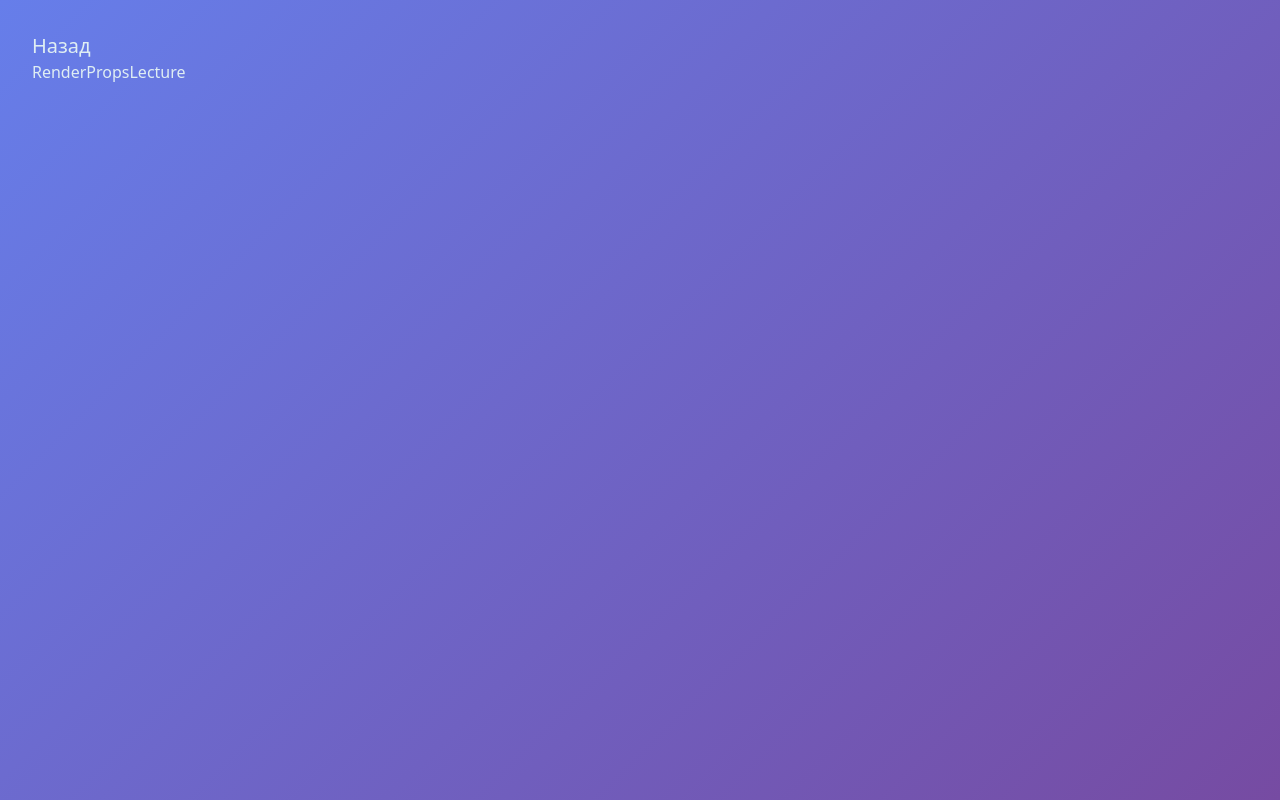
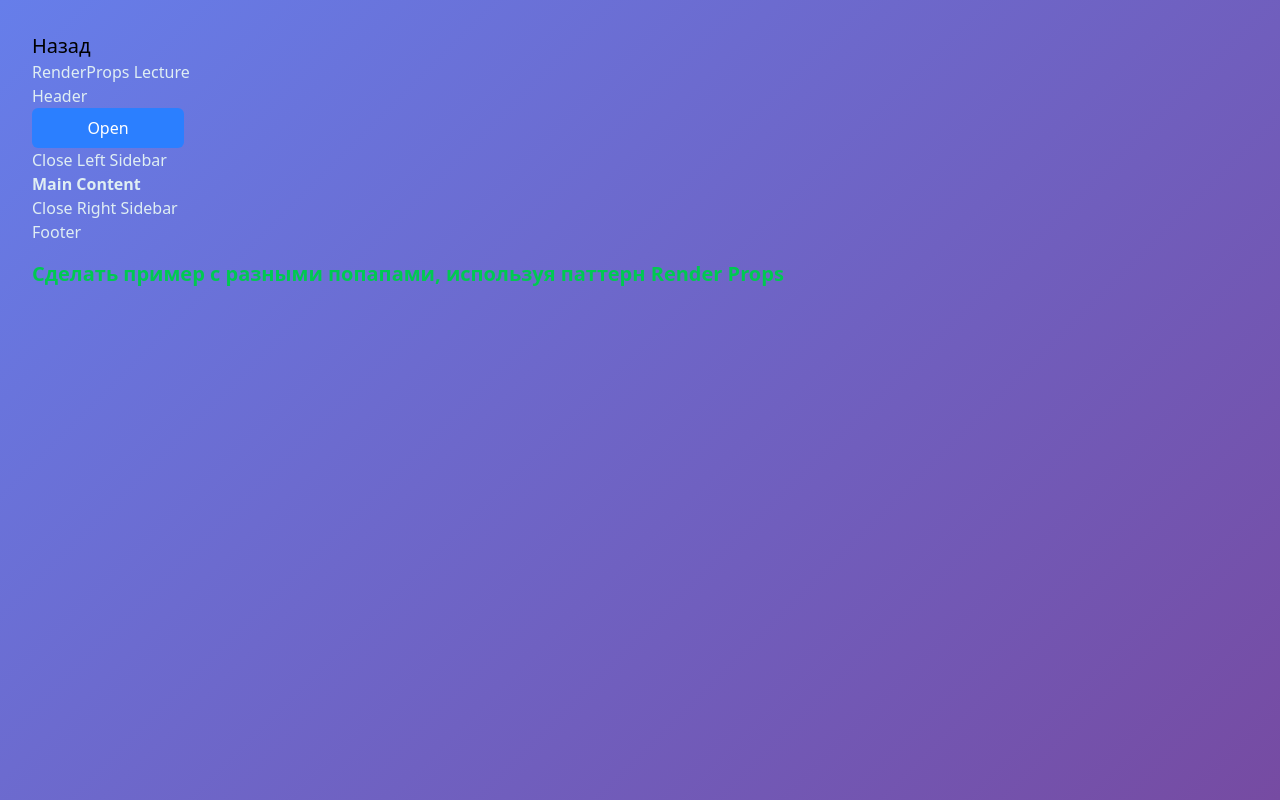
Before and after one commit to nikzalevskii/repetition, a Next.js app: page /lectures/2 in a window 1280 px wide. Built offline with nearby package versions, Linux system fonts and the light colour scheme.

Commit message:
added render-props example

```diff
--- a/src/app/lectures/1/page.tsx
+++ b/src/app/lectures/1/page.tsx
@@ -8,7 +8,7 @@ export default function CompoundComponentsLecture() {
   return (
     <div className="p-8">
       <Link
-        className="text-xl hover:underline hover:text-blue-200 transition-colors"
+        className="text-xl text-black hover:underline hover:text-blue-200 transition-colors"
         href="/"
       >
         Назад
--- a/src/app/lectures/2/page.tsx
+++ b/src/app/lectures/2/page.tsx
@@ -1,15 +1,20 @@
-import Link from "next/link";
+import { RenderProp } from '@/app/patterns/render-props/render-prop'
+import Link from 'next/link'
 
 export default function RenderPropsLecture() {
   return (
     <div className="p-8">
       <Link
-        className="text-xl hover:underline hover:text-blue-200 transition-colors"
+        className="text-xl text-black hover:underline hover:text-blue-200 transition-colors"
         href="/"
       >
         Назад
       </Link>
-      <div>RenderPropsLecture</div>
+      <div>RenderProps Lecture</div>
+      <RenderProp />
+      <div className="mt-4 text-xl font-bold text-green-500">
+        Сделать пример с разными попапами, используя паттерн Render Props
+      </div>
     </div>
-  );
+  )
 }
--- /dev/null
+++ b/src/app/patterns/render-props/render-prop/index.tsx
@@ -0,0 +1,109 @@
+'use client'
+
+import { memo, useCallback, useState } from 'react'
+
+interface LayoutProps {
+  renderHeader?: (isOpen?: boolean) => React.ReactNode
+  renderMainContent?: (isOpen?: boolean) => React.ReactNode
+  renderSidebarLeft?: (isOpen?: boolean) => React.ReactNode
+  renderSidebarRight?: (isOpen?: boolean) => React.ReactNode
+  renderFooter?: (isOpen?: boolean) => React.ReactNode
+}
+export const Layout = ({
+  renderHeader,
+  renderMainContent,
+  renderSidebarLeft,
+  renderSidebarRight,
+  renderFooter,
+}: LayoutProps) => {
+  const [isOpen, setIsOpen] = useState(false)
+
+  const toggle = useCallback(() => {
+    setIsOpen(prev => !prev)
+  }, [])
+
+  return (
+    <div className="flex flex-col ">
+      {renderHeader && (
+        <div className="header flex justify-between items-center">
+          {renderHeader(isOpen)}
+        </div>
+      )}
+      <button
+        className="bg-blue-500 text-white p-2 rounded-md w-1/8"
+        onClick={toggle}
+      >
+        {isOpen ? 'Close' : 'Open'}
+      </button>
+      <div>
+        {renderSidebarLeft && (
+          <div className="sidebarLeft w-1/4">{renderSidebarLeft(isOpen)}</div>
+        )}
+        {renderMainContent && (
+          <div className="mainContent w-1/2 font-bold">
+            {renderMainContent(isOpen)}
+          </div>
+        )}
+        {renderSidebarRight && (
+          <div className="sidebarRight w-1/4">{renderSidebarRight(isOpen)}</div>
+        )}
+      </div>
+      {renderFooter && (
+        <div className="footer flex justify-between items-center">
+          {renderFooter(isOpen)}
+        </div>
+      )}
+    </div>
+  )
+}
+
+const OpenLeftSidebar = memo(function OpenLeftSidebar() {
+  return <div>Open Left Sidebar</div>
+})
+
+const CloseLeftSidebar = memo(function CloseLeftSidebar() {
+  return <div>Close Left Sidebar</div>
+})
+
+const Header = memo(function Header() {
+  return <div>Header</div>
+})
+
+const MainContent = memo(function MainContent() {
+  return <div>Main Content</div>
+})
+
+const RightSidebar = memo(function RightSidebar() {
+  return <div>Right Sidebar</div>
+})
+
+const CloseRightSidebar = memo(function CloseRightSidebar() {
+  return <div>Close Right Sidebar</div>
+})
+
+const Footer = memo(function Footer() {
+  return <div>Footer</div>
+})
+
+export const RenderProp = () => {
+  const renderHeader = useCallback(() => <Header />, [])
+  const renderLeftSidebar = useCallback(
+    (isOpen?: boolean) => (isOpen ? <OpenLeftSidebar /> : <CloseLeftSidebar />),
+    []
+  )
+  const renderMainContent = useCallback(() => <MainContent />, [])
+  const renderRightSidebar = useCallback(
+    (isOpen?: boolean) => (isOpen ? <RightSidebar /> : <CloseRightSidebar />),
+    []
+  )
+  const renderFooter = useCallback(() => <Footer />, [])
+  return (
+    <Layout
+      renderHeader={renderHeader}
+      renderMainContent={renderMainContent}
+      renderSidebarLeft={renderLeftSidebar}
+      renderSidebarRight={renderRightSidebar}
+      renderFooter={renderFooter}
+    />
+  )
+}
```
